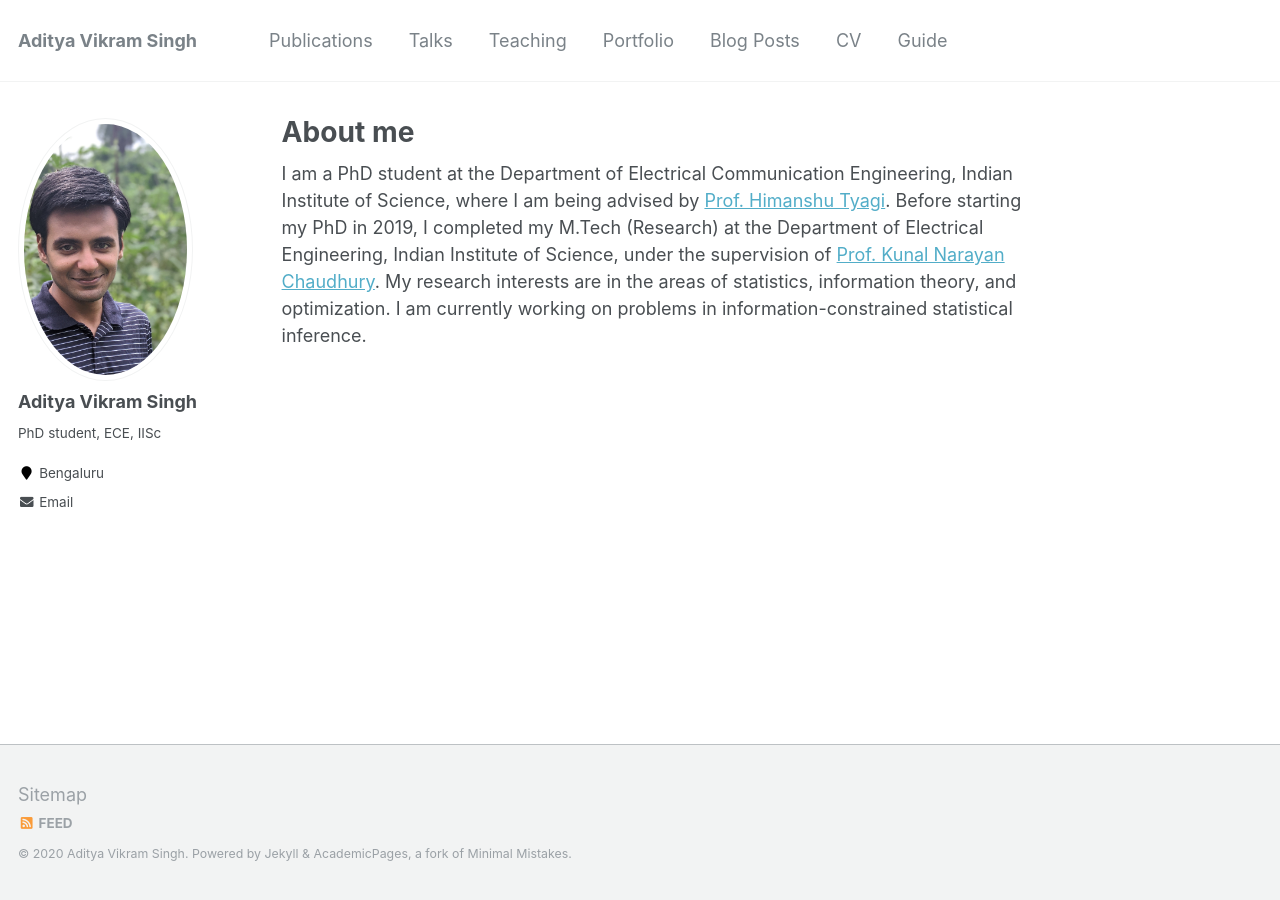
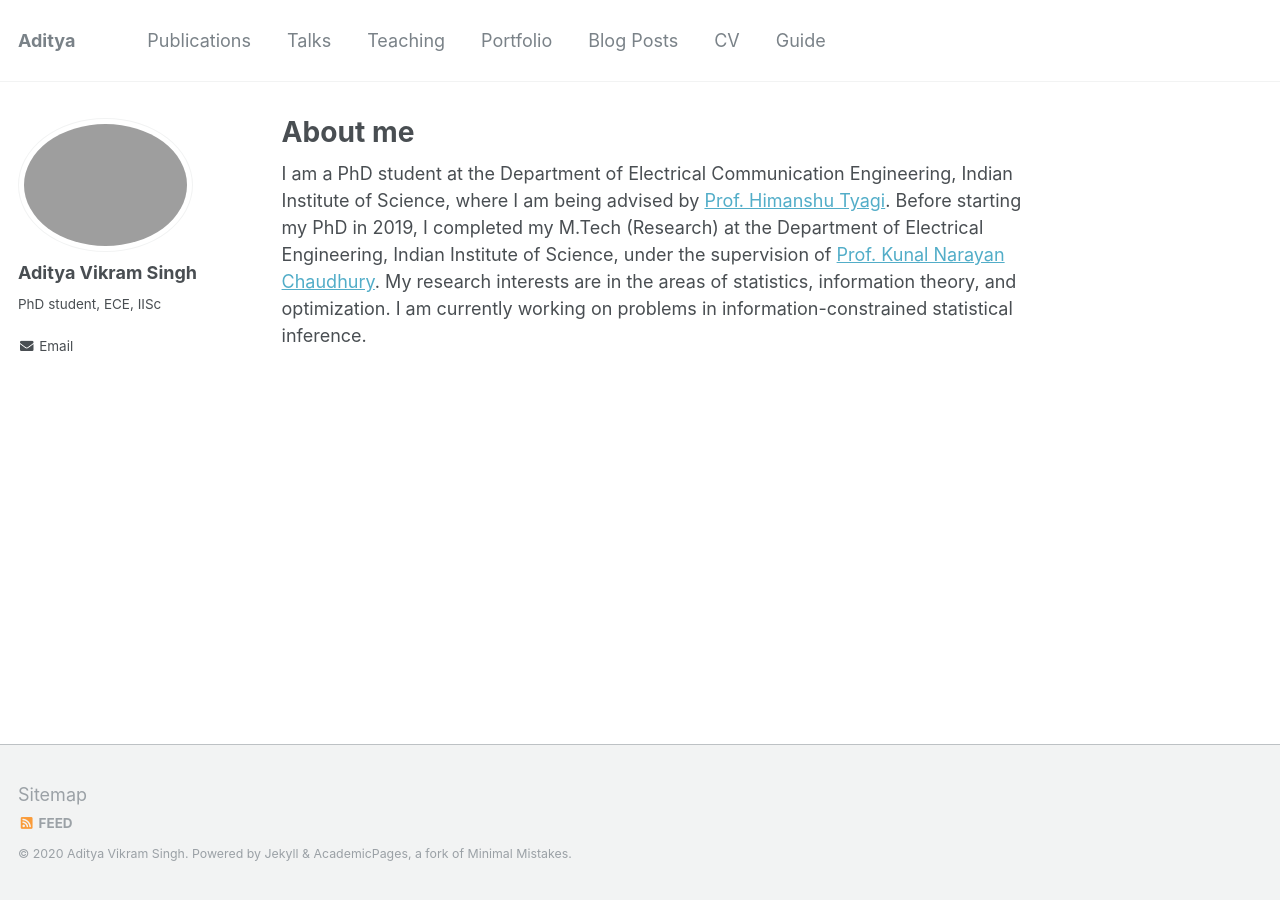
Before and after one commit to aditya-vs/aditya-vs.github.io, a Jekyll site: the page built from _pages/about.md, in a window 1280 px wide. Built offline with Jekyll 4.4.1, drawn with Linux system fonts in a browser that asks for light colours.

Commit message:
Update _config.yml

```diff
--- a/_config.yml
+++ b/_config.yml
@@ -7,7 +7,7 @@
 
 # Site Settings
 locale                   : "en-IN"
-title                    : "Aditya Vikram Singh"
+title                    : "Aditya"
 title_separator          : "-"
 name                     : &name "Aditya Vikram Singh"
 description              : &description "PhD student, ECE, IISc"
@@ -81,9 +81,9 @@ analytics:
 # Site Author
 author:
   name             : "Aditya Vikram Singh"
-  avatar           : "pic3.jpg"
+  avatar           :
   bio              : "PhD student, ECE, IISc"
-  location         : "Bengaluru"
+  location         :
   employer         :
   pubmed           : #"https://www.ncbi.nlm.nih.gov/pubmed/?term=john+snow"
   googlescholar    : #"http://yourfullgooglescholarurl.com"
```
